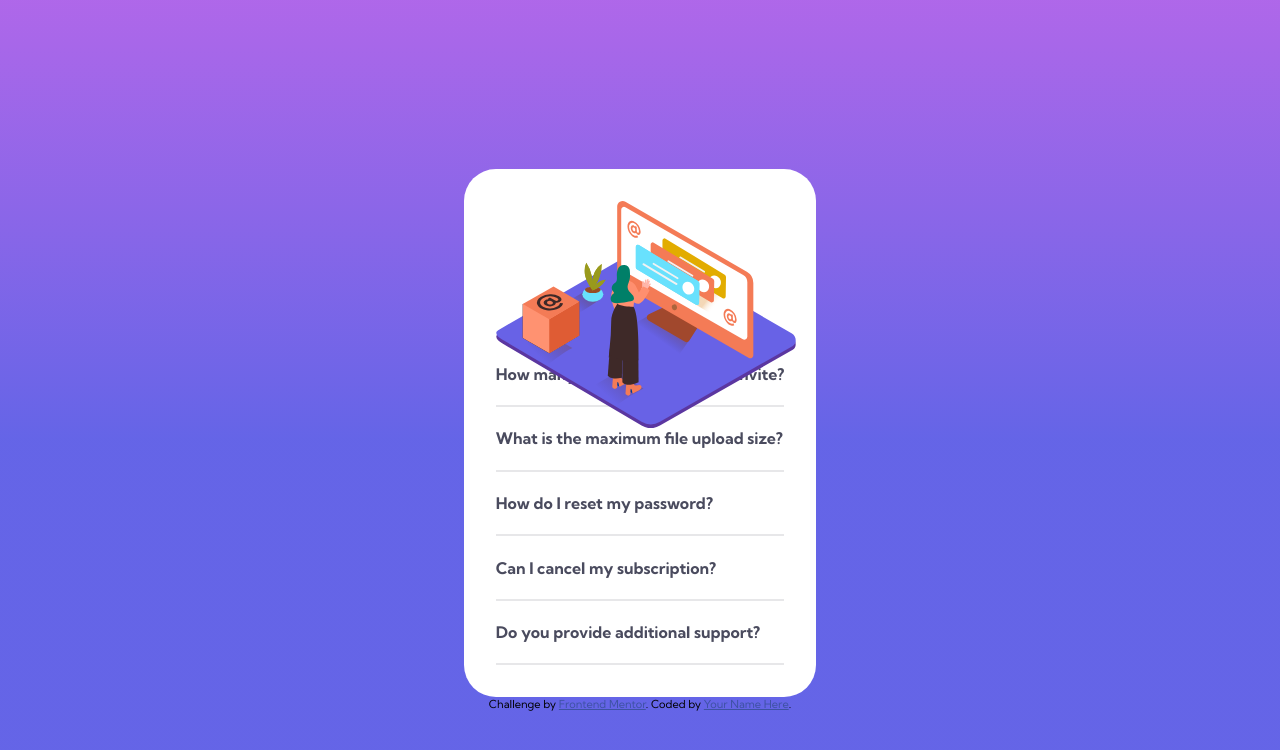
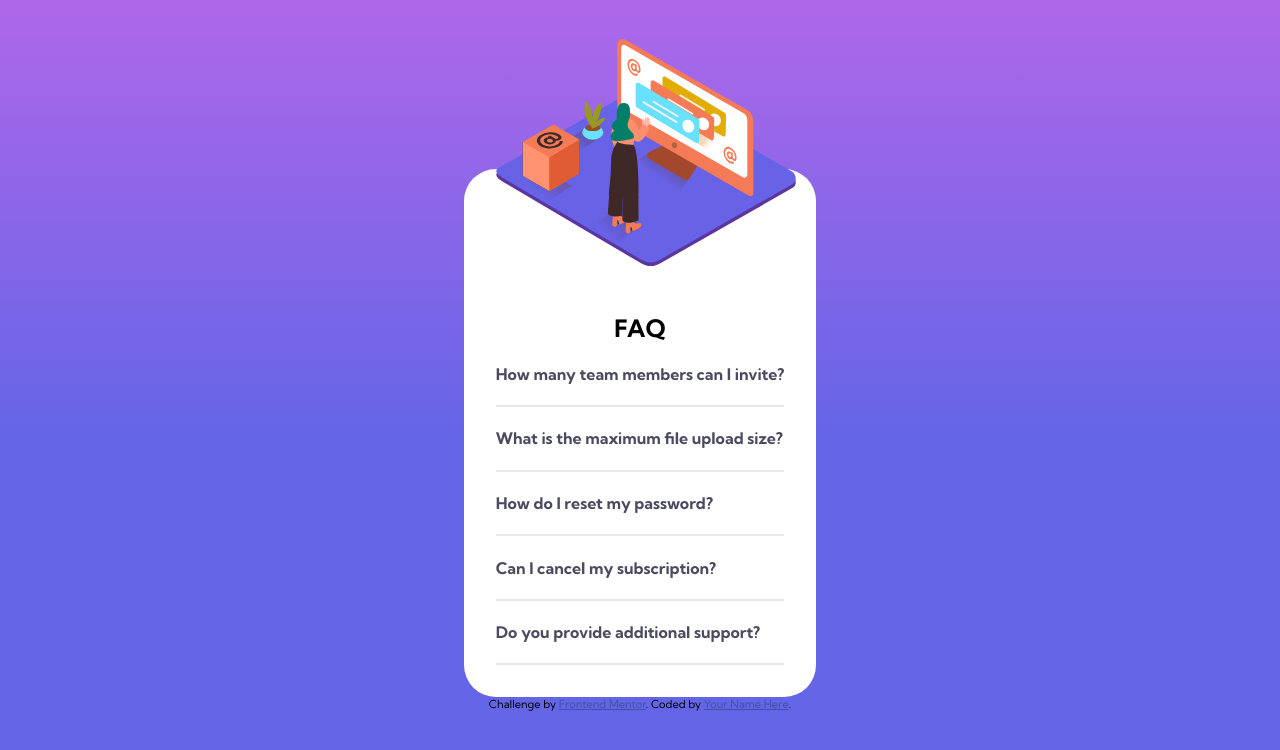
Before and after one commit to jaydhales/faq-accordion-card-main, a plain HTML site: page index.html in a window 1280 px wide. Drawn offline with Linux system fonts and the light colour scheme.

Commit message:
Update index.css

```diff
--- a/index.css
+++ b/index.css
@@ -58,9 +58,9 @@ p {
     display: flex;
   }
 
-  .image {
+/*   .image {
     transform: translateY(0);
-  }
+  } */
 }
 
 /*
```
